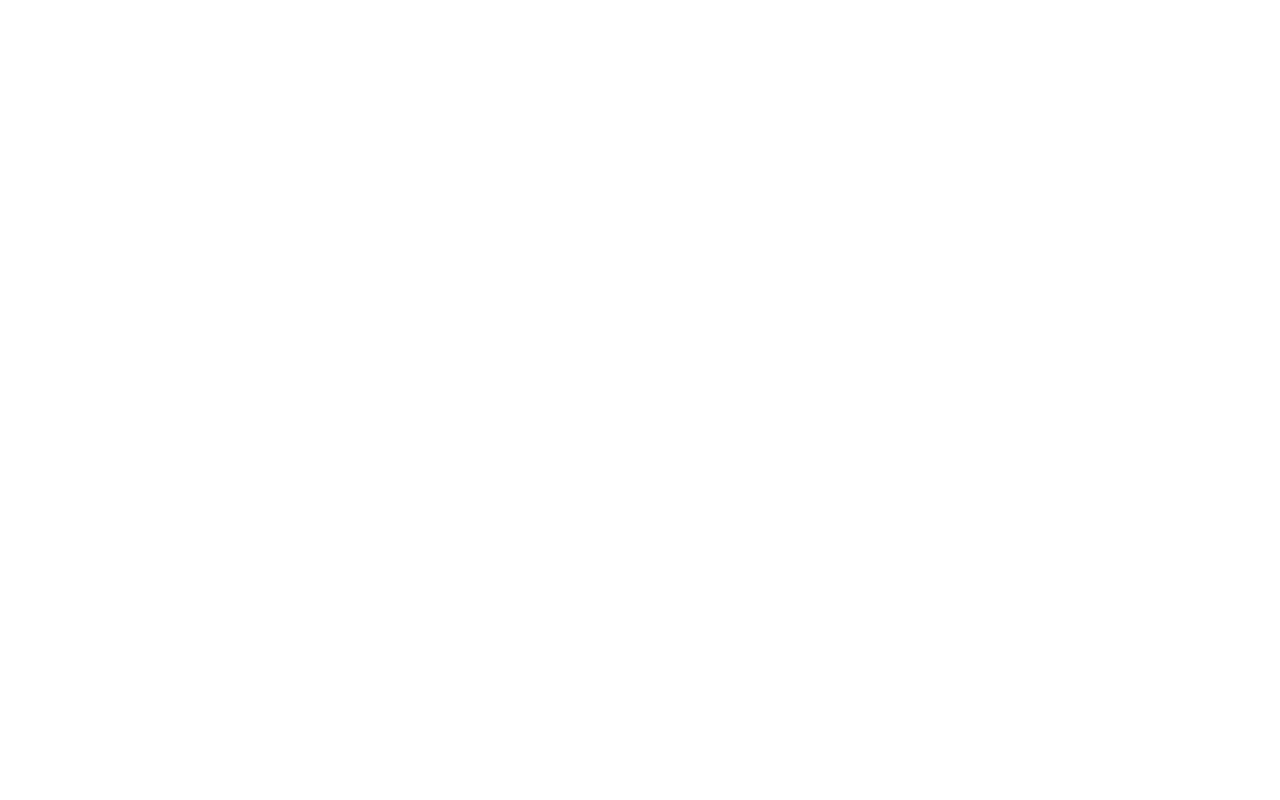
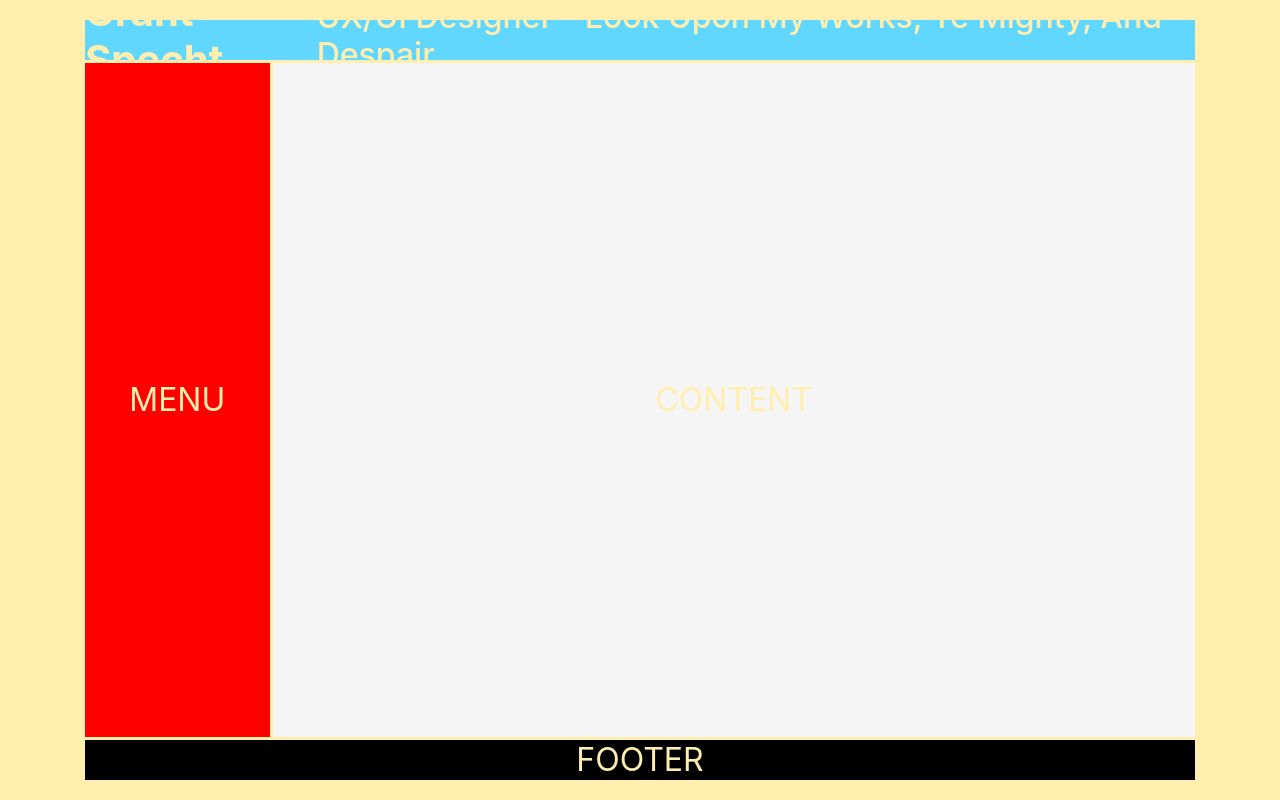
Before and after one commit to Gilgamesh1984/homework_17, a plain HTML site: page index.html in a window 1280 px wide. Drawn offline with nearby package versions, Linux system fonts and the light colour scheme.

Commit message:
lots of garbage happened

```diff
--- /dev/null
+++ b/css/basic.css
@@ -0,0 +1,32 @@
+.container > div {
+    display: flex;
+    justify-content: center;
+    align-items: center;
+    font-size: 2em;
+    color: #ffeead;
+  }
+
+  html, body {
+    box-sizing: border-box;
+    background-color: #ffeead;
+    height: 100%;
+    padding: 10px;
+    margin: 0px;
+  }
+
+  .container > div:nth-child(1n) {
+    background-color: #61D7FF;
+  }
+
+  .container > div:nth-child(2n) {
+    background-color: red;
+  }
+  .container > div:nth-child(3n) {
+    background-color:whitesmoke;
+  }
+
+
+
+  .container > div:nth-child(4n) {
+    background-color: black;
+  }
--- a/css/index.css
+++ b/css/index.css
@@ -1,4 +1,74 @@
-section {
-    display: flex;
-    flex-wrap: wrap;
+.container {
+    height: 100%;
+    display: grid;
+    grid-gap: 3px;
+   /* grid-template-columns: repeat(12, 1fr);
+    grid-template-rows: 40px auto 40px;
+    grid-template-areas:
+    "h h h h h h h h h h h h"
+    "m c c c c c c c c c c c"
+    "m f f f f f f f f f f f";*/
+    grid-template-columns:[main-start] 1fr [content-start] 5fr [content-end main-end];
+    grid-template-rows: [main-start] 40px [content-start] auto [content-end] 40px [main-end];
 }
+
+/*h1 {
+    color:#363636;
+    font-size: 48px;
+    font-family: 'Source Sans Pro', sans-serif;
+    font-weight: 700;
+}
+
+h2 {
+    color:#363636;
+    font-size: 32px;
+    font-family: 'Source Sans Pro', sans-serif;
+}*/
+.header {
+    /* grid-column-start: 1;
+     grid-column-end: 3;
+     grid-column: 1 / -1;
+     grid-area: h;*/
+     grid-column: main;
+     /*text-align: center;*/
+ }
+
+/*.menu {
+   /* grid-area: m;
+    grid-row: 1 / 3*/
+
+.content {
+    grid-column: content;
+    /*Referencing with - means that you can define the box without it.  I can change main-start / main-end to just main, for example.
+    /* grid-column: 2 /-1;*/
+}
+
+.footer {
+     /*grid-column: 1 / -1;
+     grid-area: f;*/
+    grid-column: main;
+}
+
+/*IMPORTED FROM SCRATCH PAD TUTORIAL STUFF.  OVERWRITE BIT BY BIT TO SEE WHY THE FONT BOXES AREN'T WORKING LIKE I THINK
+/*.container {
+    height: 100%;
+    display: grid;
+    grid-gap: 3px;
+    grid-template-columns:[main-start] 1fr [content-start] 5fr [content-end main-end];
+    grid-template-rows: [main-start] 40px [content-start] auto [content-end] 40px [main-end];
+}
+
+.header {
+    grid-column: main;
+}
+
+.menu {}
+
+.content {
+    grid-column: content;
+    /*Referencing with - means that you can define the box without it.  I can change main-start / main-end to just main, for example.
+}*/
+/*
+.footer {
+    grid-column: main;
+}*/
--- /dev/null
+++ b/css/reset.css
@@ -0,0 +1,48 @@
+/* http://meyerweb.com/eric/tools/css/reset/
+   v2.0 | 20110126
+   License: none (public domain)
+*/
+
+html, body, div, span, applet, object, iframe,
+h1, h2, h3, h4, h5, h6, p, blockquote, pre,
+a, abbr, acronym, address, big, cite, code,
+del, dfn, em, img, ins, kbd, q, s, samp,
+small, strike, strong, sub, sup, tt, var,
+b, u, i, center,
+dl, dt, dd, ol, ul, li,
+fieldset, form, label, legend,
+table, caption, tbody, tfoot, thead, tr, th, td,
+article, aside, canvas, details, embed,
+figure, figcaption, footer, header, hgroup,
+menu, nav, output, ruby, section, summary,
+time, mark, audio, video {
+	margin: 0;
+	padding: 0;
+	border: 0;
+	font-size: 100%;
+	font: inherit;
+	vertical-align: baseline;
+}
+/* HTML5 display-role reset for older browsers */
+article, aside, details, figcaption, figure,
+footer, header, hgroup, menu, nav, section {
+	display: block;
+}
+body {
+	line-height: 1;
+}
+ol, ul {
+	list-style: none;
+}
+blockquote, q {
+	quotes: none;
+}
+blockquote:before, blockquote:after,
+q:before, q:after {
+	content: '';
+	content: none;
+}
+table {
+	border-collapse: collapse;
+	border-spacing: 0;
+}
--- a/index.html
+++ b/index.html
@@ -4,12 +4,23 @@
     <meta charset="UTF-8">
     <meta name="viewport" content="width=device-width, initial-scale=1.0">
     <meta http-equiv="X-UA-Compatible" content="ie=edge">
-    <title>Document</title>
+
+  <link href="https://fonts.googleapis.com/css?family=Source+Sans+Pro:400,400i,700&display=swap" rel="stylesheet">
+    <link href="css/reset.css" rel="stylesheet" type="text/css">
+    <link rel="stylesheet" href="https://stackpath.bootstrapcdn.com/bootstrap/4.3.1/css/bootstrap.min.css" integrity="sha384-ggOyR0iXCbMQv3Xipma34MD+dH/1fQ784/j6cY/iJTQUOhcWr7x9JvoRxT2MZw1T" crossorigin="anonymous">
+    <link href="css/basic.css" rel="stylesheet" type="text/css">
+    <link href="css/index.css" rel="stylesheet" type="text/css">
+    <title>Homework 17</title>
 </head>
 <body>
-    <section>
-
-
-    </section>
-</body>
+        <div class="container">
+            <div class="header">
+                    <h1><strong>Grant Specht</h1></strong>
+                    <h2>UX/UI Designer - Look Upon My Works, Ye Mighty, And Despair</h2>
+            </div>
+            <div class="menu">MENU</div>
+            <div class="content">CONTENT</div>
+            <div class="footer">FOOTER</div>
+        </div>
+    </body>
 </html>
```
